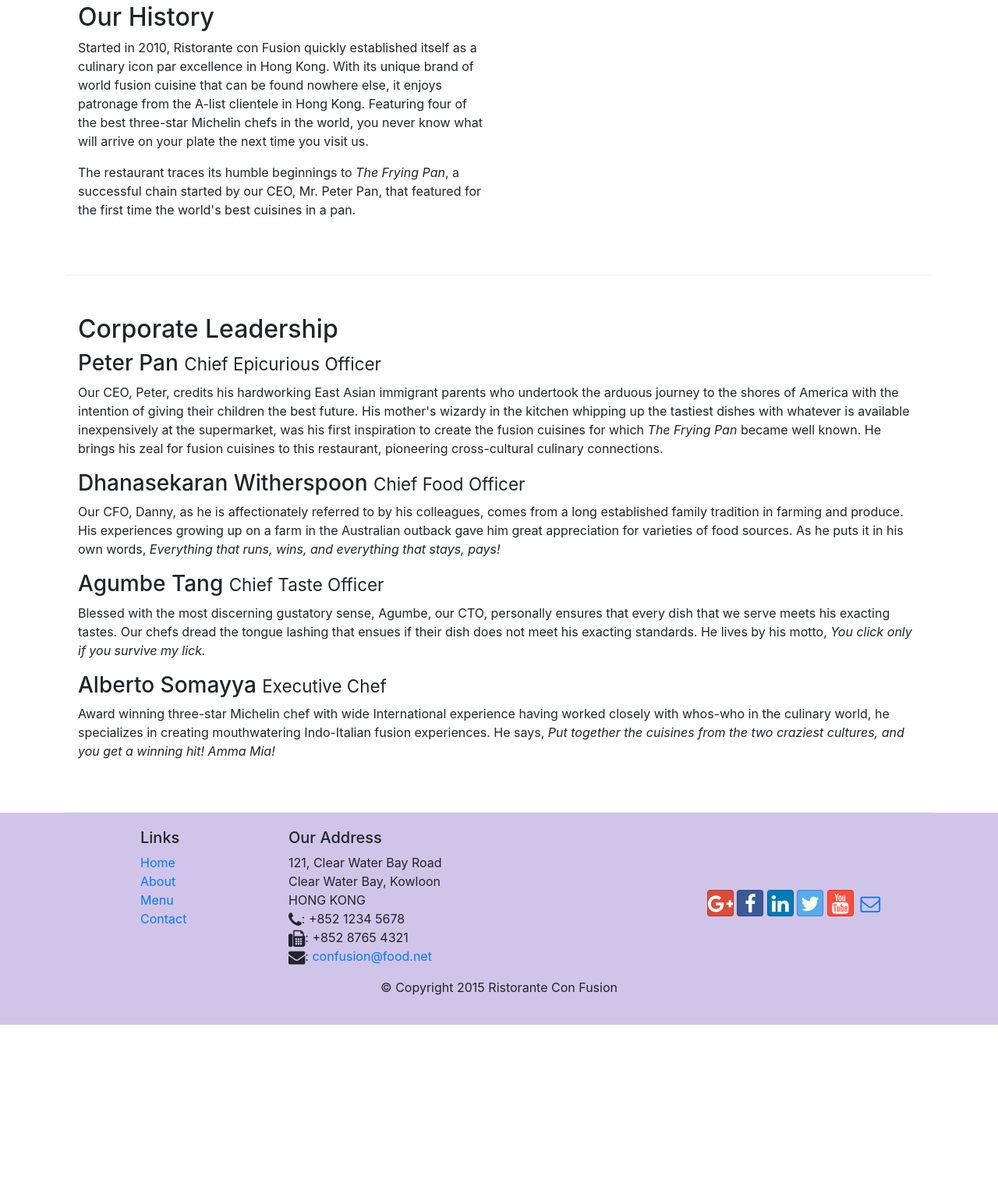
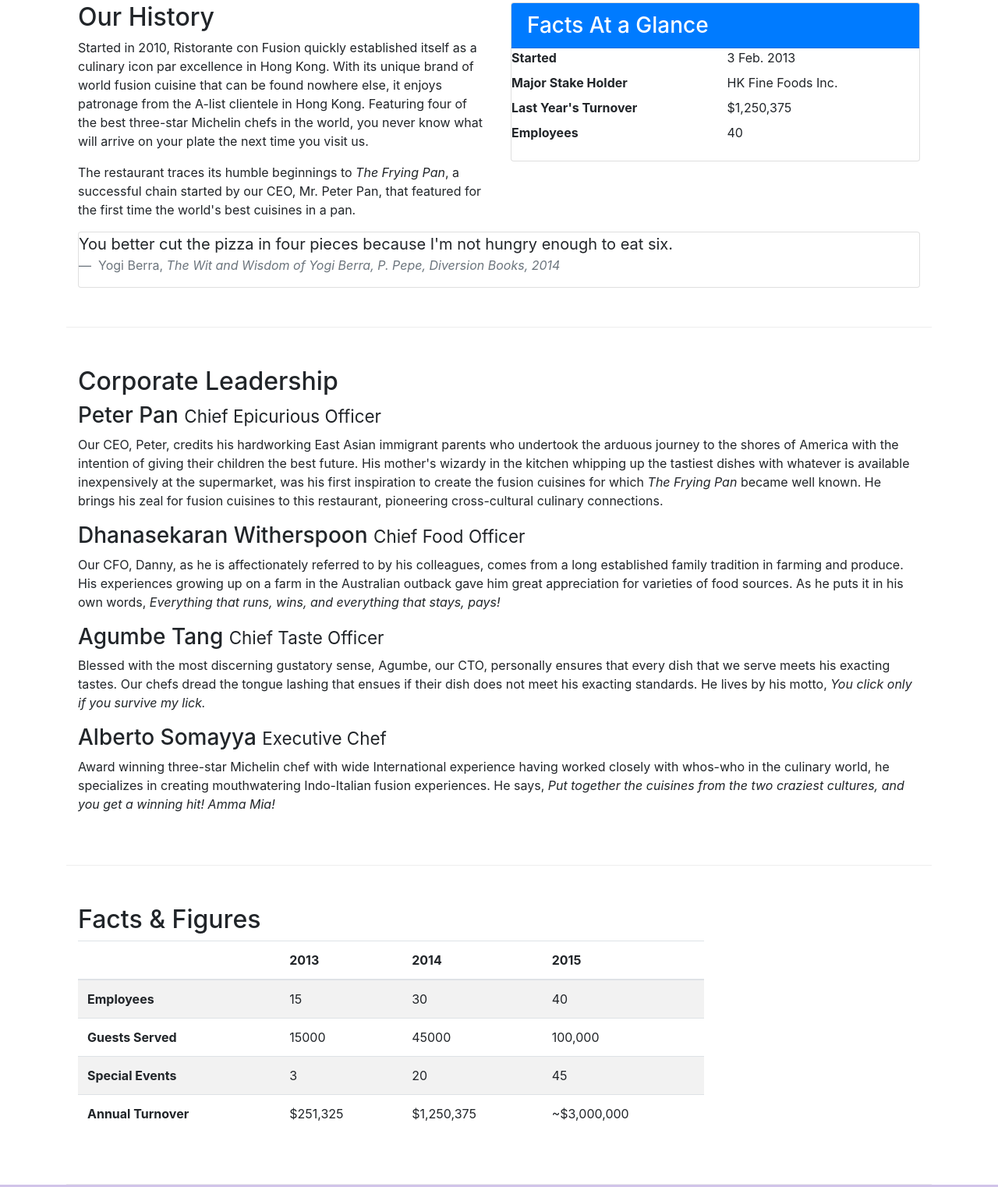
Before and after one commit to fxy1018/conFusionRestaurant, a website: page aboutus.html in a window 1280 px wide. Shown: the part 488-2010 px from the top of the page at 78% size. Before the commit the page ends 1802 px from the top, so only its background shows below. Drawn offline with nearby package versions, Linux system fonts and the light colour scheme.

Commit message:
add table and card

```diff
--- a/aboutus.html
+++ b/aboutus.html
@@ -71,7 +71,35 @@
                 <p>Started in 2010, Ristorante con Fusion quickly established itself as a culinary icon par excellence in Hong Kong. With its unique brand of world fusion cuisine that can be found nowhere else, it enjoys patronage from the A-list clientele in Hong Kong.  Featuring four of the best three-star Michelin chefs in the world, you never know what will arrive on your plate the next time you visit us.</p>
                 <p>The restaurant traces its humble beginnings to <em>The Frying Pan</em>, a successful chain started by our CEO, Mr. Peter Pan, that featured for the first time the world's best cuisines in a pan.</p>
             </div>
-            <div>
+            <div class="col-sm">
+                <div class="card">
+                    <h3 class="card-header bg-primary text-white">Facts At a Glance</h3>
+                    <div class="card-block">
+                        <dl class="row">
+                            <dt class="col-6">Started</dt>
+                            <dd class="col-6">3 Feb. 2013</dd>
+                            <dt class="col-6">Major Stake Holder</dt>
+                            <dd class="col-6">HK Fine Foods Inc.</dd>
+                            <dt class="col-6">Last Year's Turnover</dt>
+                            <dd class="col-6">$1,250,375</dd>
+                            <dt class="col-6">Employees</dt>
+                            <dd class="col-6">40</dd>
+                        </dl>
+                    </div>
+                </div>
+            </div>
+            <div class="col-12">
+                <div class="card card-block bg-faded">
+                    <blockquote class="blockquote">
+                        <p class="mb-0">
+                            You better cut the pizza in four pieces because I'm not hungry enough to eat six.
+                        </p>
+                        <footer class="blockquote-footer">
+                            Yogi Berra,
+                            <cite title="Souce Title">The Wit and Wisdom of Yogi Berra, P. Pepe, Diversion Books, 2014</cite>
+                        </footer>
+                    </blockquote>
+                </div>
             </div>
         </div>
 
@@ -89,7 +117,52 @@
                 <p class="hidden-xs-down">Award winning three-star Michelin chef with wide International experience having worked closely with whos-who in the culinary world, he specializes in creating mouthwatering Indo-Italian fusion experiences. He says, <em>Put together the cuisines from the two craziest cultures, and you get a winning hit! Amma Mia!</em></p>
             </div>
        </div>
+       <div class="row row-content">
+           <div class="col-12 col-sm-9">
+               <h2>Facts &amp; Figures</h2>
+               <div class="table-responsive">
+                     <table class="table table-striped">
+                     <thead class="thead-inverse">
+                         <tr>
+                             <th>&nbsp;</th>
+                             <th>2013</th>
+                             <th>2014</th>
+                             <th>2015</th>
+                         </tr>
+                     </thead>
+                     <tbody>
+                         <tr>
+                             <th>Employees</th>
+                             <td>15</td>
+                             <td>30</td>
+                             <td>40</td>
+                         </tr>
+                         <tr>
+                             <th>Guests Served</th>
+                             <td>15000</td>
+                             <td>45000</td>
+                             <td>100,000</td>
+                         </tr>
+                         <tr>
+                             <th>Special Events</th>
+                             <td>3</td>
+                             <td>20</td>
+                             <td>45</td>
+                         </tr>
+                         <tr>
+                             <th>Annual Turnover</th>
+                             <td>$251,325</td>
+                             <td>$1,250,375</td>
+                             <td>~$3,000,000</td>
+                         </tr>
+                     </tbody>
+                     </table>
+                     </div>
+           </div>
+           <div class="col-12 col-sm-3">
 
+           </div>
+       </div>
     </div>
 
     <footer class="footer">
```
